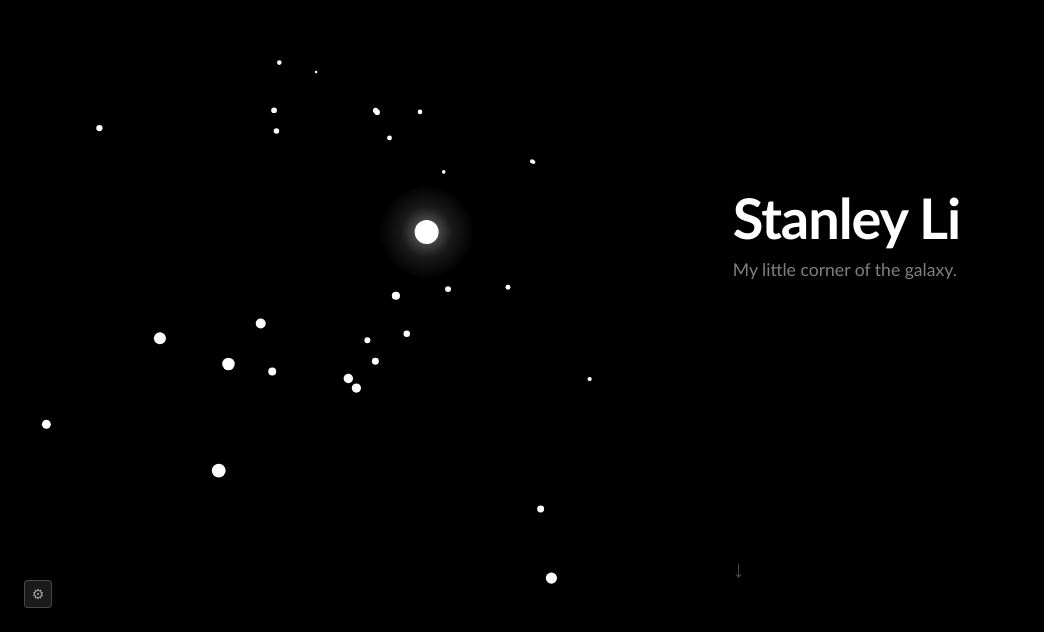
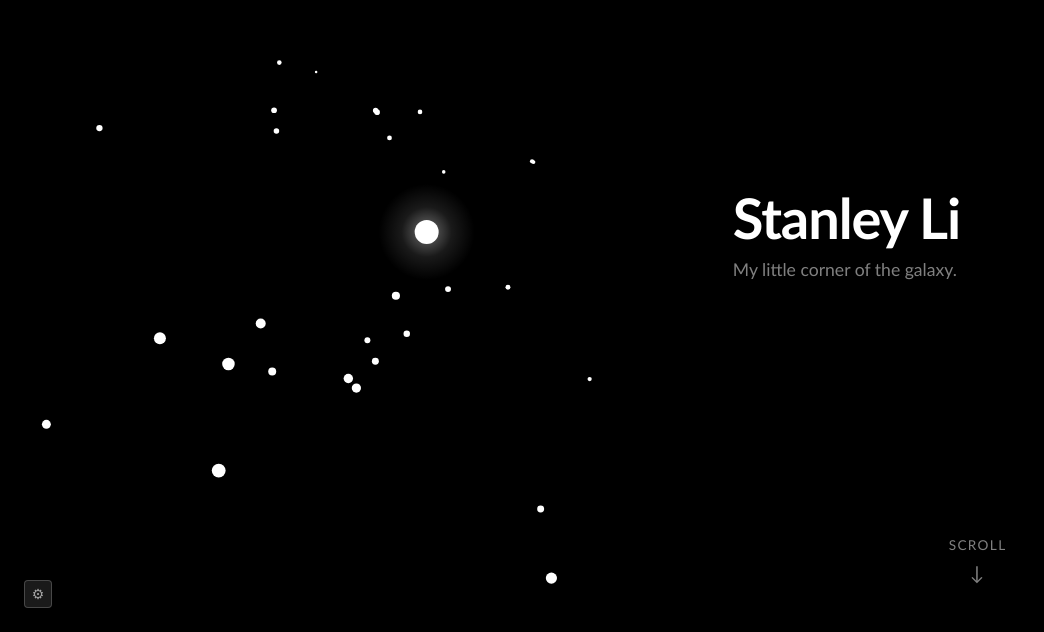
Before and after one commit to stanleytheli/portfolio, a website built with Vite: page portfolio/index.html in a window 1280 px wide. Shown: the part 168-800 px from the top of the page, without its empty margins (0-1044 px from the left). Built offline with nearby package versions, Linux system fonts and the light colour scheme.

Commit message:
portfolio updates

```diff
--- a/portfolio/src/portfolio.css
+++ b/portfolio/src/portfolio.css
@@ -58,11 +58,23 @@
 .scroll-hint {
   position: absolute;
   bottom: 3rem;
-  left: 0;
-  color: rgba(255, 255, 255, 0.3);
-  font-size: 1.5rem;
+  left: 50%;
+  transform: translateX(-50%);
+  display: flex;
+  flex-direction: column;
+  align-items: center;
+  gap: 0.5rem;
+  color: rgba(255, 255, 255, 0.5);
+  font-family: "Trebuchet MS", sans-serif;
+  font-size: 0.85rem;
+  letter-spacing: 0.1em;
+  text-transform: uppercase;
+  transition: opacity 0.3s;
+}
+
+.scroll-arrow {
+  font-size: 1.2rem;
   animation: bounce 2s infinite;
-  transition: opacity 0.3s;
 }
 
 .scroll-hint.hidden {
@@ -74,10 +86,10 @@
     transform: translateY(0);
   }
   40% {
-    transform: translateY(8px);
+    transform: translateY(6px);
   }
   60% {
-    transform: translateY(4px);
+    transform: translateY(3px);
   }
 }
 
--- a/portfolio/src/portfolio.ts
+++ b/portfolio/src/portfolio.ts
@@ -8,7 +8,7 @@ export function initPortfolio(): void {
       <header class="portfolio-header">
         <h1 class="portfolio-name">Stanley Li</h1>
         <p class="portfolio-blurb">My little corner of the galaxy.</p>
-        <div class="scroll-hint">↓</div>
+        <div class="scroll-hint">Scroll<span class="scroll-arrow">↓</span></div>
       </header>
 
       <div class="portfolio-sections">
```
